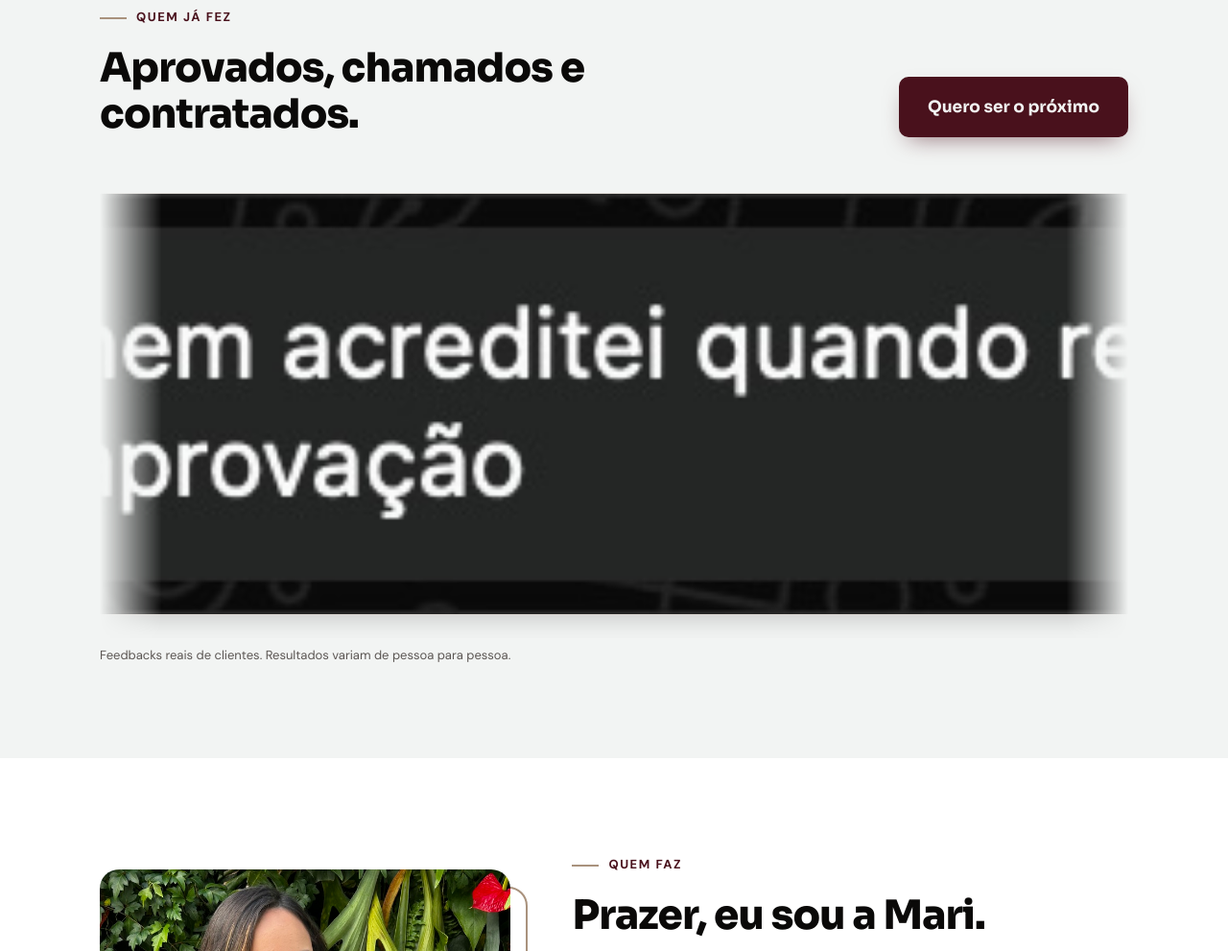
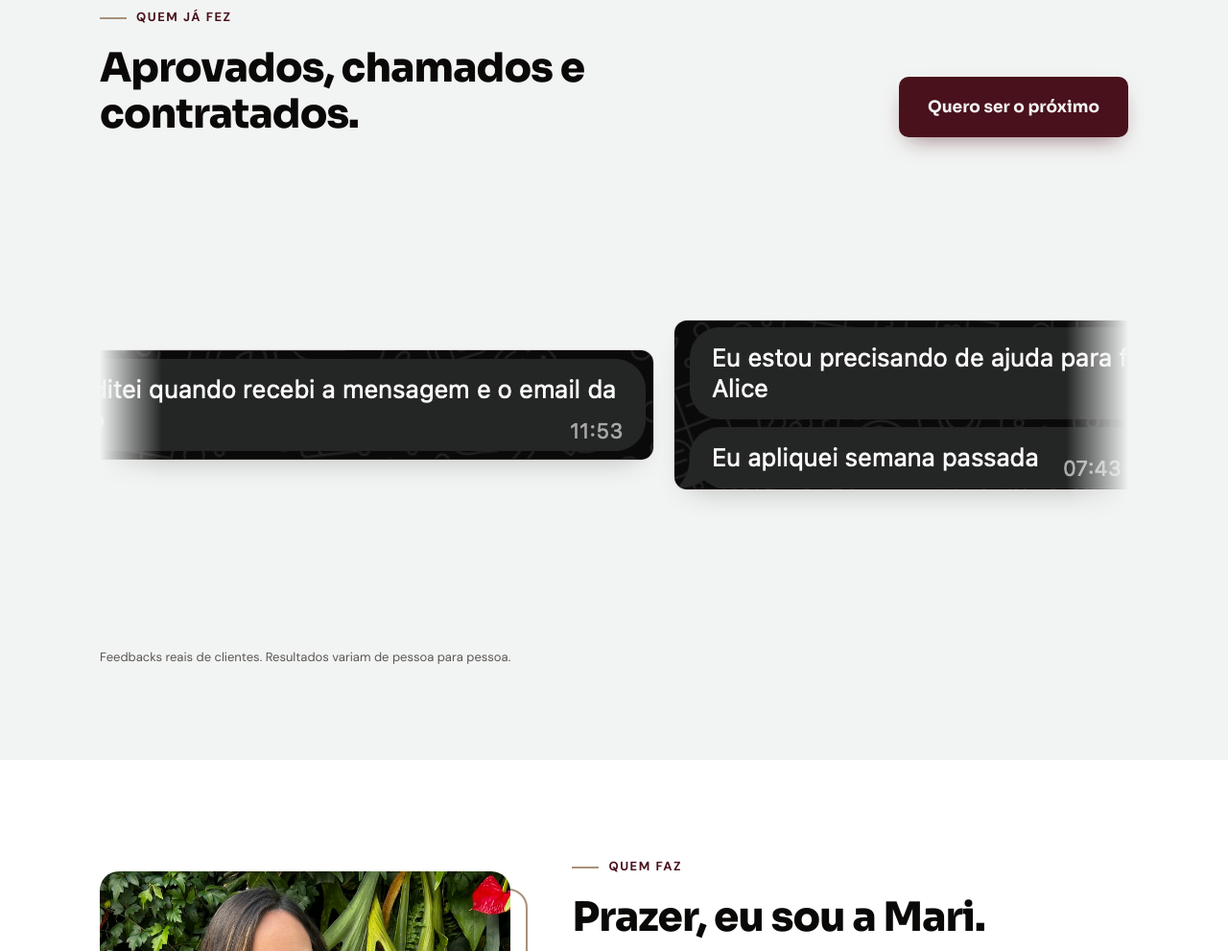
Before and after one commit to marivonheldd/curriculo-de-impacto, a plain HTML site: page index.html in a window 1280 px wide. Shown: the part 6139-7130 px from the top of the page at 96% size. Drawn offline with Linux system fonts and the light colour scheme; files whose address does not match are found by name.

Commit message:
Add files via upload

```diff
--- a/index.html
+++ b/index.html
@@ -108,11 +108,12 @@
   .marquee{margin-top:48px;overflow-x:auto;scrollbar-width:none;-webkit-overflow-scrolling:touch;
     -webkit-mask-image:linear-gradient(90deg,transparent,#000 6%,#000 94%,transparent);mask-image:linear-gradient(90deg,transparent,#000 6%,#000 94%,transparent)}
   .marquee::-webkit-scrollbar{display:none}
-  .mtrack{display:flex;gap:20px;width:max-content;padding:10px 0 24px}
-  .mtrack .shot,.mtrack .slot{flex:none;height:440px;margin:0}
-  .mtrack .shot img{height:100%;width:auto;max-width:none;display:block}
-  .mtrack .slot{width:260px}
-  @media (max-width:600px){.mtrack .shot,.mtrack .slot{height:360px}.mtrack .slot{width:210px}}
+  .mtrack{display:flex;align-items:center;gap:20px;width:max-content;padding:10px 0 24px;min-height:200px}
+  .mtrack .shot,.mtrack .slot{flex:none;margin:0}
+  /* Cada print aparece no tamanho real; só diminui se for maior que o limite (nunca amplia) */
+  .mtrack .shot img{display:block;width:auto;height:auto;max-width:min(800px,85vw);max-height:440px}
+  .mtrack .slot{width:260px;height:300px}
+  @media (max-width:600px){.mtrack .shot img{max-height:360px}.mtrack .slot{width:210px;height:260px}}
   .slot,.shot{break-inside:avoid;margin-bottom:20px;border-radius:var(--r);overflow:hidden}
   .shot{background:var(--white);border:1px solid var(--line);box-shadow:0 14px 30px -18px rgba(10,9,8,.3)}
   .slot{border:2px dashed var(--sand);background:rgba(169,146,125,.08);display:flex;flex-direction:column;align-items:center;justify-content:center;text-align:center;color:var(--muted);font-size:14px;padding:20px}
```
